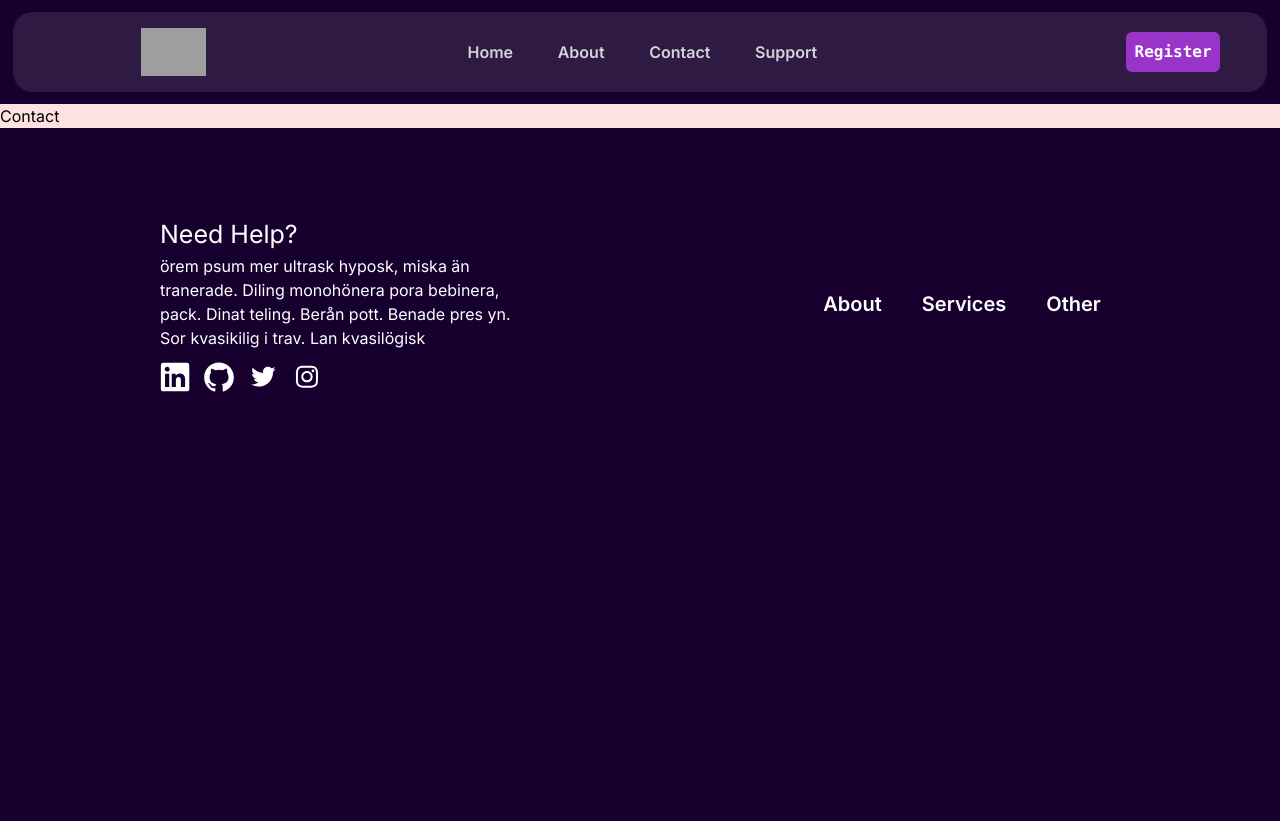
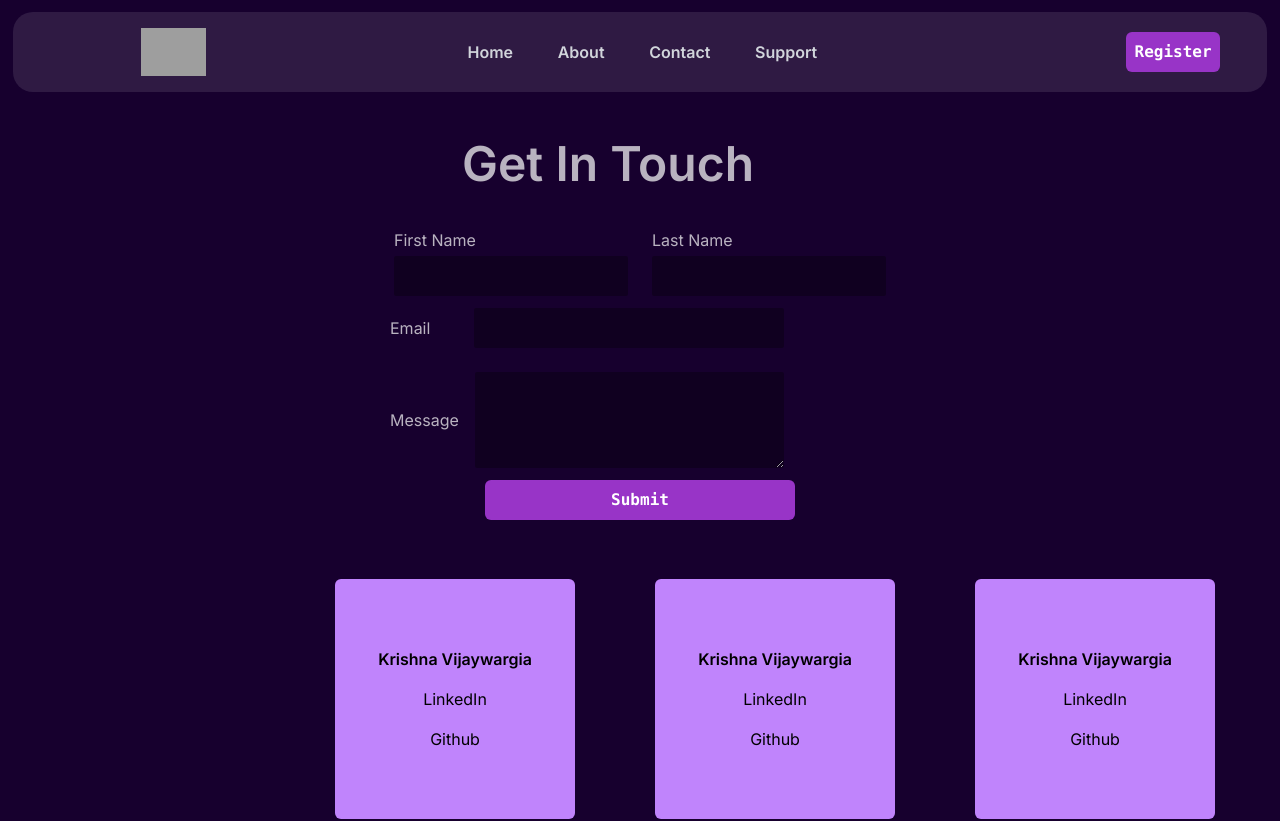
Before and after one commit to jaygupta17/webwizard, a Next.js app in the folder webwiz/: page /contact in a window 1280 px wide. Shown: the top 821 px of the page. Before the commit the page ends 800 px from the top, so only its background shows below. Built offline with nearby package versions, Linux system fonts and the light colour scheme; grey boxes are pictures that could not be loaded.

Commit message:
Update page.js

```diff
--- a/webwiz/app/contact/page.js
+++ b/webwiz/app/contact/page.js
@@ -1,11 +1,76 @@
-import React from 'react'
+import React from "react";
 
-function Contact() {
-  return (
-    <div className='bg-red-100'>
-      Contact
+function Contact(){
+    return(
+    <div className='w-full flex justify-center items-center flex-col'>
+     <div>
+        <h1 className="text-white/70 font-semibold text-5xl py-9 justify-center px-20">Get In Touch</h1>
+        <div>
+            <form>
+                <div className="flex flex-wrap">
+                    <div className="px-3">
+                        <label className="block py-1 text-white/70" htmlFor="fname">First Name</label>
+                        <input className="block rounded-sm py-2 bg-black/30  text-white/90 outline-none focus:border-purple-400 focus:border-2" type="text" name="first" required />
+                    </div>
+                    <div className="px-3">
+                        <label className="block py-1 text-white/70" htmlFor="lname">Last Name</label>
+                        <input className="block rounded-sm py-2 bg-black/30  text-white/90 outline-none focus:border-purple-400 focus:border-2" type="text" name="last" required />
+                    </div>
+                </div>
+                <div className="block py-3">
+                    <label className="text-white/70 mx-2" htmlFor="email">Email</label>
+                    <input className="w-[60%] mx-9 rounded-sm py-2 bg-black/30  text-white/90 outline-none focus:border-purple-400 focus:border-2" type="email" name="email" required/>
+                </div>
+                <div className="flex items-center py-3">
+                    <label className="text-white/70 px-2" htmlFor="msg">Message</label>
+                    {/* <input className="h-[20vh] w-[75%] mx-2 rounded-sm py-2 bg-black/30  text-white/90 outline-none focus:border-purple-400 focus:border-2" type="text" name="msg" required/> */}
+                  <textarea rows="4" name="msg" className="w-[60%] mx-2 rounded-sm bg-black/30  text-white/90 outline-none focus:border-purple-400 focus:border-2" required></textarea>
+                </div>
+                <div className="flex justify-center">
+                  <button className=" bg-[#9834c7] py-2 rounded-md w-[60%] h-full text-white font-mono font-semibold flex justify-center items-center hover:bg-[#9834c7be]">Submit</button>
+                </div>
+            </form>
+        </div>
+     </div>
+     <div className='h-[40vh] w-[98%] flex justify-evenly items-center flex-col'>
+         <h1 className='text-white/70 font-semibold text-1xl my-2'></h1>
+         <div className =' h-[30vh] w-[55%] flex justify-evenly items-center'>
+            <div className="bg-purple-400 rounded-md mx-10 h-[30vh] aspect-square flex flex-col justify-center items-center">
+              <div className="py-2 text-base font-semibold">
+                Krishna Vijaywargia
+              </div>
+              <div className="py-2 hover:drop-shadow-[0_0_5px_#29043b] ">
+                <a href="">LinkedIn</a>
+              </div>
+              <div className="py-2 hover:drop-shadow-[0_0_5px_#29043b] ">
+                <a href="">Github</a>
+              </div>
+            </div>
+            <div className="bg-purple-400 rounded-md mx-10 h-[30vh] aspect-square flex flex-col justify-center items-center">
+              <div className="py-2 text-base font-semibold">
+                Krishna Vijaywargia
+              </div>
+              <div className="py-2 hover:drop-shadow-[0_0_5px_#29043b] ">
+                <a href="https://www.linkedin.com/in/krishna-vijaywargia-404895201">LinkedIn</a>
+              </div>
+              <div className="py-2 hover:drop-shadow-[0_0_5px_#29043b] ">
+                <a href="https://github.com/KrishnaV2">Github</a>
+              </div>
+            </div>
+            <div className="bg-purple-400 mx-10 rounded-md h-[30vh] aspect-square flex flex-col justify-center items-center">
+              <div className="py-2 text-base font-semibold">
+                Krishna Vijaywargia
+              </div>
+              <div className="py-2 hover:drop-shadow-[0_0_5px_#29043b] ">
+                <a href="">LinkedIn</a>
+              </div>
+              <div className="py-2 hover:drop-shadow-[0_0_5px_#29043b] ">
+                <a href="">Github</a>
+              </div>
+            </div>
+         </div>
+     </div>
     </div>
-  )
+    )
 }
-
-export default Contact
+export default Contact;
```
